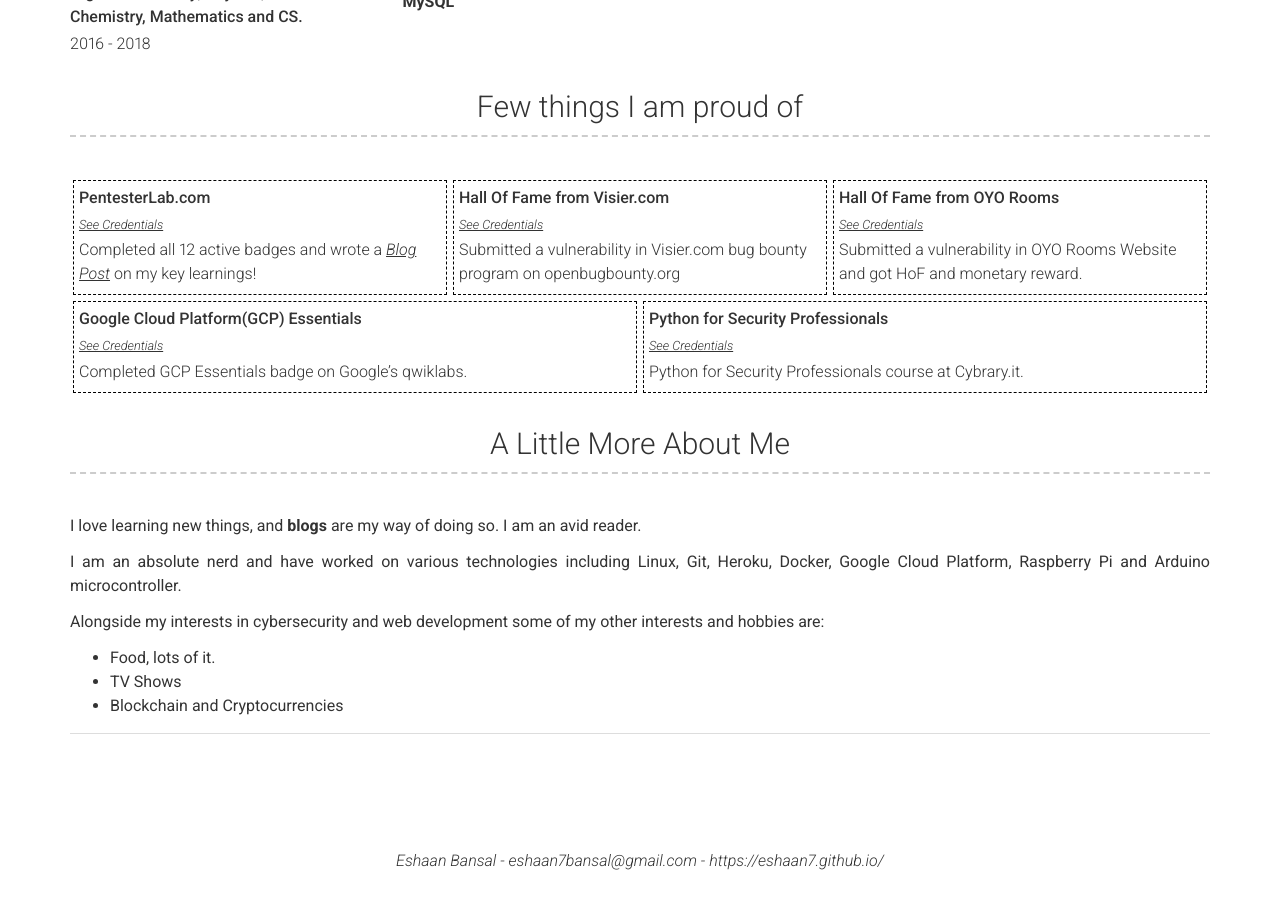
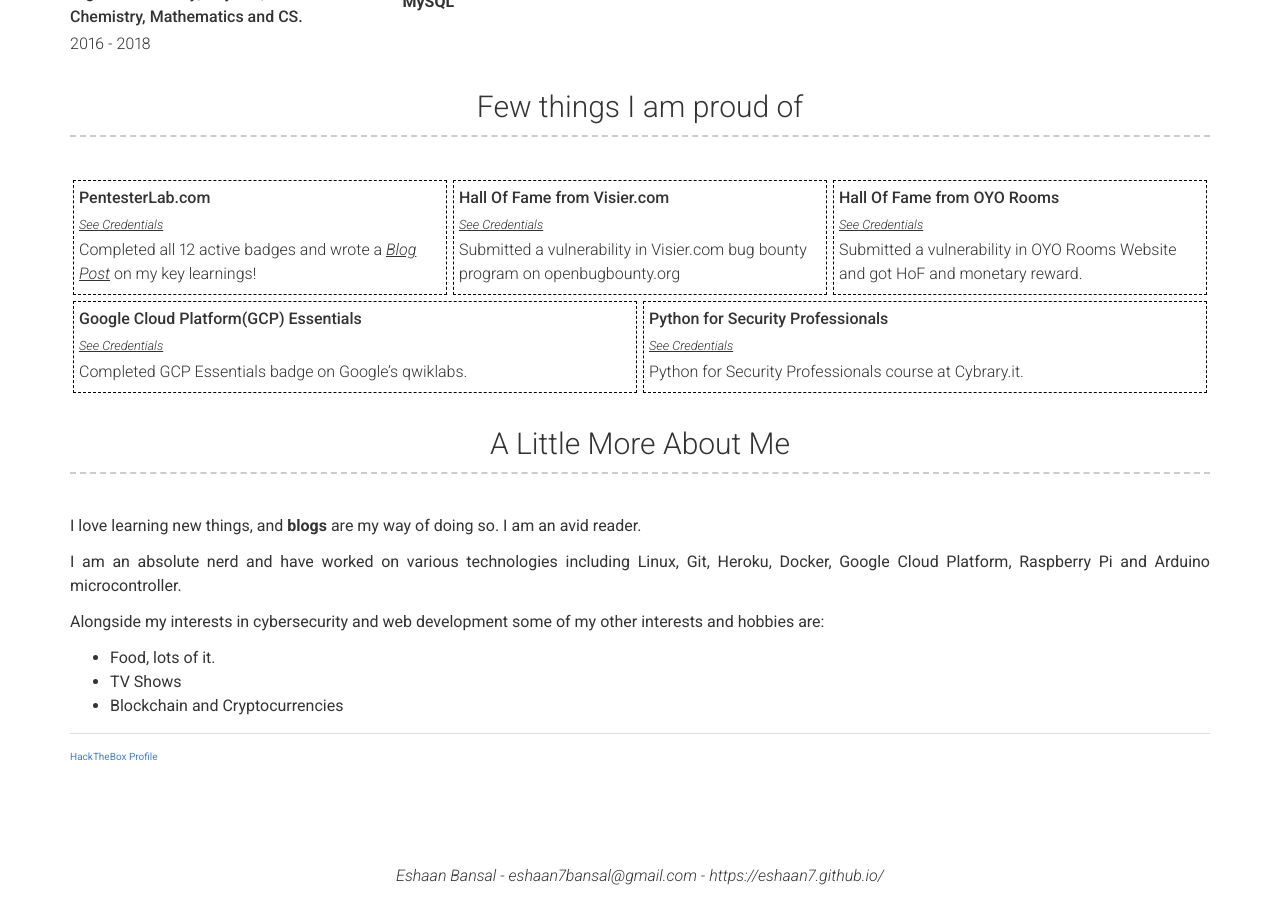
Before and after one commit to eshaan7/eshaan7.github.io, a Jekyll site: the page built from index.md, in a window 1280 px wide and 900 px high, scrolled down 2773 px. Built offline with Jekyll 4.4.1, drawn with Linux system fonts in a browser that asks for light colours.

Commit message:
Update more.html

```diff
--- a/_includes/more.html
+++ b/_includes/more.html
@@ -5,6 +5,7 @@
       {{ site.more_content | strip | markdownify }}
       <hr/>
       <script src="https://www.hackthebox.eu/badge/256874"></script>
+      <a href="https://www.hackthebox.eu/home/users/profile/256874" target="_blank">HackTheBox Profile</a>
     </div>
   </div>
 </div>
```
